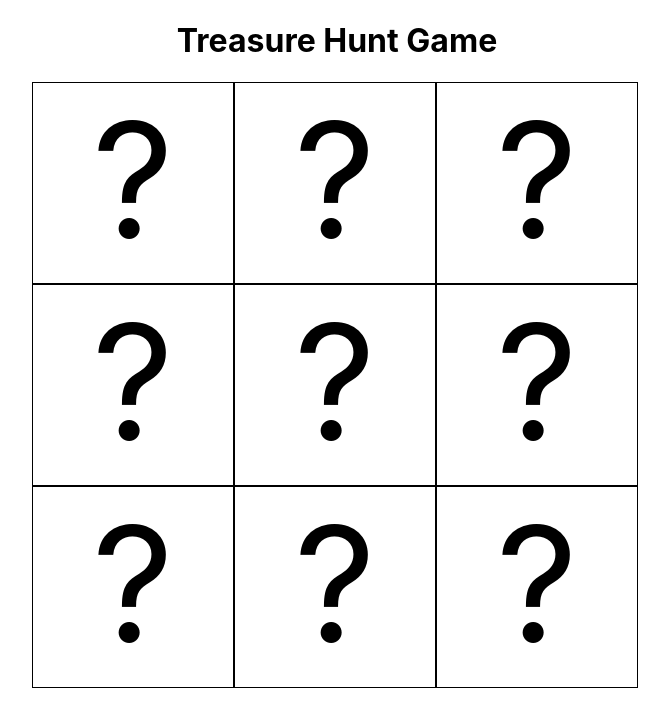
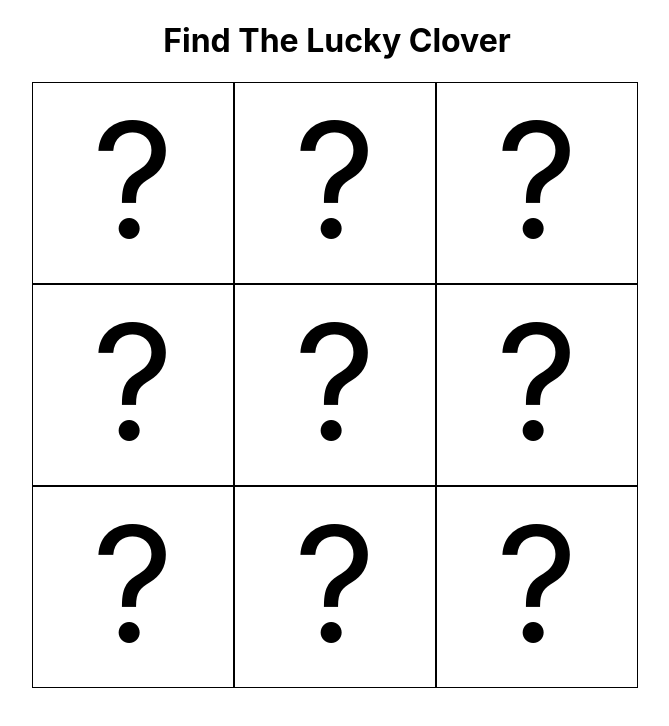
Before and after one commit to learn-academy-2023-hotel/treasurehunt-zeniavarela, a React (Create React App) app: page / in a window 1280 px wide. Shown: the top 726 px of the page, without its empty margins (303-972 px from the left). Built offline with nearby package versions, Linux system fonts and the light colour scheme.

Commit message:
user story 3

```diff
--- a/src/App.js
+++ b/src/App.js
@@ -1,6 +1,7 @@
 import React, { useState } from "react";
 import Square from "./components/Square";
 import "./App.css";
+import { click } from "@testing-library/user-event/dist/click";
 
 const App = () => {
   const [board, setBoard] = useState([
@@ -16,12 +17,17 @@ const App = () => {
   ]);
 
   const handleSquareClick = (clickedSquareIndex) => {
-    alert(clickedSquareIndex);
+    // var that holds copy of current state
+    let updatedBoard = [...board]
+      // use index from clickedSquareIndex to update current square's value w an emoji
+      updatedBoard[clickedSquareIndex] = "☘️"
+      // update state with the new board
+      setBoard(updatedBoard)
   };
 
   return (
     <>
-      <h1>Treasure Hunt Game</h1>
+      <h1>Find The Lucky Clover</h1>
       <div className="board">
         {board.map((value, index) => {
           return (
```
Also changed, not shown: 1 other file (tests, documents, lock files or other folders).
